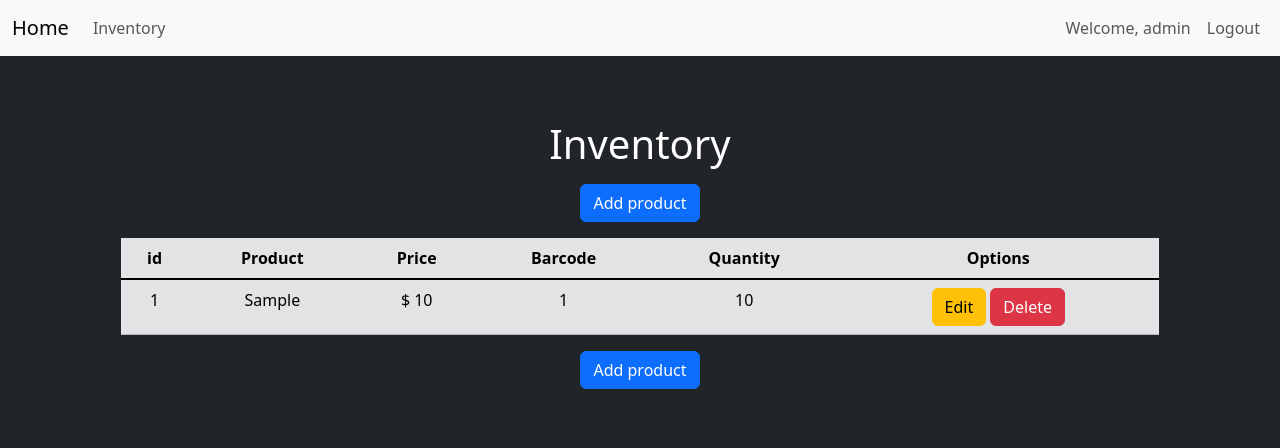
After one commit to astpalai/Flask-Inventory-Management, a Flask app: page /inventory in a window 1280 px wide. The commit adds this page. Shown: the top 448 px of the page. Run offline with Flask 3, Linux system fonts and the light colour scheme; a user stored in the database is signed in; tables that the repository leaves empty hold one stand-in row (values such as "Sample post").

Commit message:
Created inventory page that shows products

```diff
--- a/website/templates/base.html
+++ b/website/templates/base.html
@@ -18,9 +18,11 @@
                     <span class="navbar-toggler-icon"></span>
                 </button>
                 <div class="collapse navbar-collapse" id="navbar">
-                    <ul class="navbar-nav">
-                        <a class="nav-link" href="#">Inventory</a>
-                    </ul>
+                    {% if current_user.username == 'admin' %}
+                        <ul class="navbar-nav">
+                            <a class="nav-link" href="{{url_for('views.inventory')}}">Inventory</a>
+                        </ul>
+                    {% endif %}
                     <ul class="navbar-nav ms-auto">
                         {% if current_user.is_authenticated %}
                             <a class="nav-link">Welcome, {{ current_user.username }}</a>
--- /dev/null
+++ b/website/templates/inventory.html
@@ -0,0 +1,86 @@
+{% extends 'base.html' %}
+
+{% block title %}
+    Inventory
+{% endblock %}
+
+{% block content %}
+    <div class="position-relative overflow-hidden p-2 p-md-1 m-md-1 text-center bg-dark" style="color:white">
+        <div class="col-md-10 p-lg-2 mx-auto my-5">
+
+            <h1 class="mb-3">Inventory</h1>
+            <button type="button" class="btn btn-primary mb-3" data-bs-toggle="modal" data-bs-target="#add_product">
+                Add product
+            </button>
+            <table class="table table-secondary table-hover">
+                <thead>
+                    <tr>
+                        <th scope="col">id</th>
+                        <th scope="col">Product</th>
+                        <th scope="col">Price</th>
+                        <th scope="col">Barcode</th>
+                        <th scope="col">Quantity</th>
+                        <th scope="col">Options</th>
+                    </tr>
+                </thead>
+                <tbody class="table-group-divider">
+                    {% for product in products %}
+                        <tr>
+                            <td>{{ product.id }}</td>
+                            <td>{{ product.product }}</td>
+                            <td>$ {{ product.price }}</td>
+                            <td>{{ product.barcode }}</td>
+                            <td>{{ product.quantity }}</td>
+                            <td>
+                                <button type="button" class="btn btn-warning" data-bs-toggle="modal" data-bs-target="#">
+                                    Edit
+                                </button>
+                                <a href="{{ url_for('views.delete', id = product.id ) }}" class="btn btn-danger" role="button">Delete</a>
+
+                            </td>
+                        </tr>
+                    {% endfor %}
+                </tbody>
+            </table>
+                <button type="button" class="btn btn-primary" data-bs-toggle="modal" data-bs-target="#add_product">
+                    Add product
+                </button>
+        </div>
+    </div>
+
+    <!-- Popup for adding products -->
+    <div class="modal fade" id="add_product" tabindex="-1" aria-labelledby="add_product" aria-hidden="true">
+        <div class="modal-dialog">
+            <div class="modal-content">
+                <form method="POST">
+                    <div class="modal-header">
+                        <h1 class="modal-title fs-5">Add Product</h1>
+                        <button type="button" class="btn-close" data-bs-dismiss="modal" aria-label="Close"></button>
+                    </div>
+                    <div class="modal-body">
+                            <div class="form-floating text-body-emphasis mb-3">
+                                <input type="product_name" class="form-control" name="product_name" placeholder="Product Name">
+                                <label for="floatingInput">Product Name</label>
+                            </div>
+                            <div class="form-floating text-body-emphasis mb-3">
+                                <input type="price" class="form-control" name="price" placeholder="Price">
+                                <label for="floatingInput">Price</label>
+                            </div>
+                            <div class="form-floating text-body-emphasis mb-3">
+                                <input type="barcode" class="form-control" name="barcode" placeholder="Barcode">
+                                <label for="floatingInput">Barcode</label>
+                            </div>
+                            <div class="form-floating text-body-emphasis mb-3">
+                                <input type="quantity" class="form-control" name="quantity" placeholder="Quantity">
+                                <label for="floatingInput">Quantity</label>
+                            </div>
+                    </div>
+                    <div class="modal-footer">
+                        <button type="button" class="btn btn-secondary" data-bs-dismiss="modal">Close</button>
+                        <button type="submit" class="btn btn-primary">Add Product</button>
+                    </div>
+                </form>
+            </div>
+        </div>
+    </div>
+{% endblock %}
--- a/website/views.py
+++ b/website/views.py
@@ -1,8 +1,41 @@
-from flask import Blueprint, render_template
+from flask import Blueprint, render_template,request, flash, redirect, url_for
 from flask_login import login_required, current_user
+
+from website import db
+from website.models import Products
 
 views = Blueprint('views', __name__)
 
 @views.route('/')
 def home():
     return render_template('home.html')
+
+@views.route('/inventory', methods = ['GET', 'POST'])
+@login_required
+def inventory():
+    if current_user.username != 'admin':
+        flash('Access Denied', category = 'danger')
+        return redirect(url_for('views.home'))
+
+    if request.method == 'POST':
+        product_name = request.form.get('product_name')
+        price = request.form.get('price')
+        barcode = request.form.get('barcode')
+        quantity = request.form.get('quantity')
+        new_product = Products(product = product_name, price = price, barcode = barcode, quantity = quantity)
+        db.session.add(new_product)
+        db.session.commit()
+        flash('Product added!', category='success')
+
+    products = Products.query.filter_by()
+    return render_template('inventory.html', products = products)
+
+@views.route('/delete/<int:id>')
+def delete(id):
+    product = Products.query.filter_by(id=id).first()
+    db.session.delete(product)
+    db.session.commit()
+    flash('Product Deleted.', category='warning')
+
+    products = Products.query.filter_by()
+    return redirect(url_for('views.inventory'))
```
Also changed, not shown: website/models.py (+7 -0 lines).
